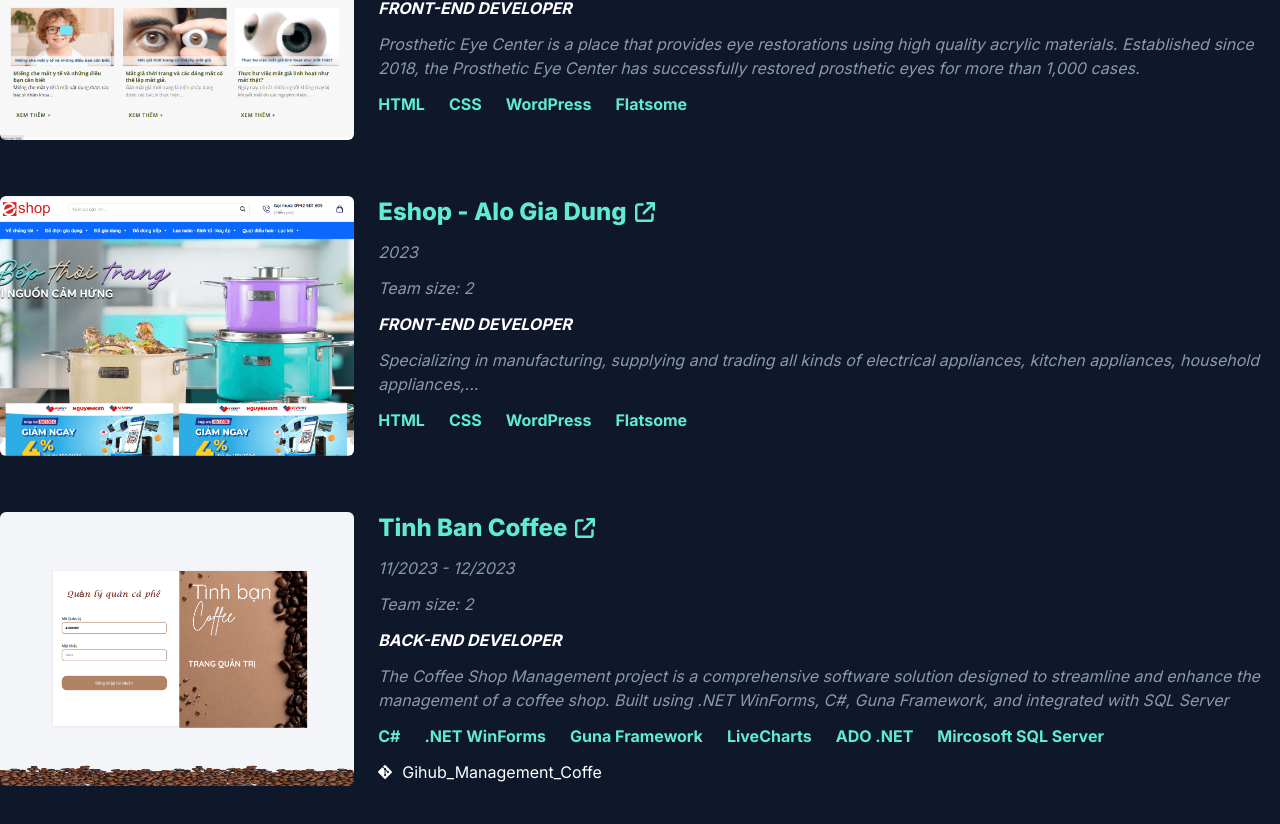
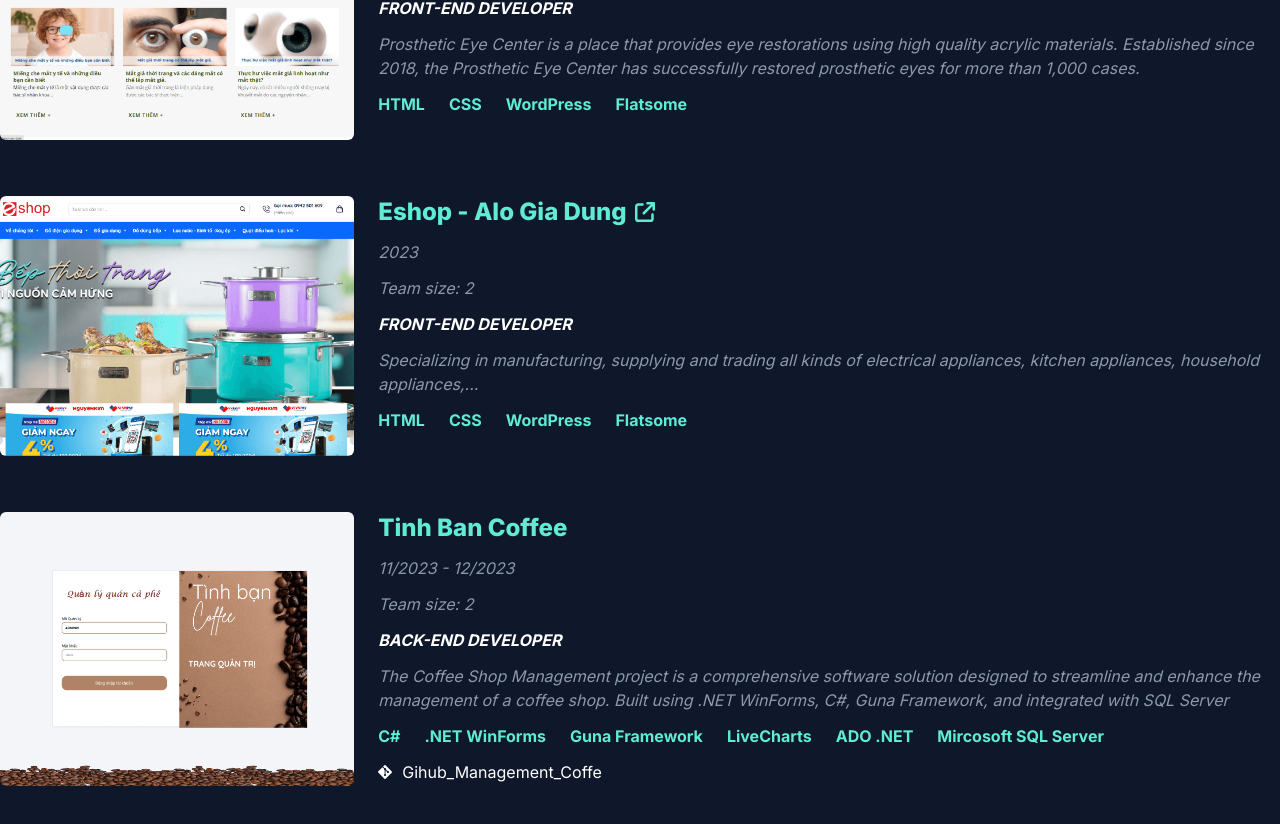
Before and after one commit to dangquochuy-159/My-Portfolio, a Next.js app in the folder my-app/: page /my-project in a window 1280 px wide. Shown: the part 1650-2474 px from the top of the page. Built offline with nearby package versions, Linux system fonts and the light colour scheme.

Commit message:
fix (data): edit data project

```diff
--- a/my-app/src/data/data_portfolio.tsx
+++ b/my-app/src/data/data_portfolio.tsx
@@ -385,10 +385,6 @@ export const DataProject: IProject[] = [
                 href: 'https://www.microsoft.com/en-us/sql-server/',
             },
         ],
-        website: {
-            name: '',
-            href: 'https://alogiadung.vn/',
-        },
         github: [
             {
                 name: 'Gihub_Management_Coffe',
```
